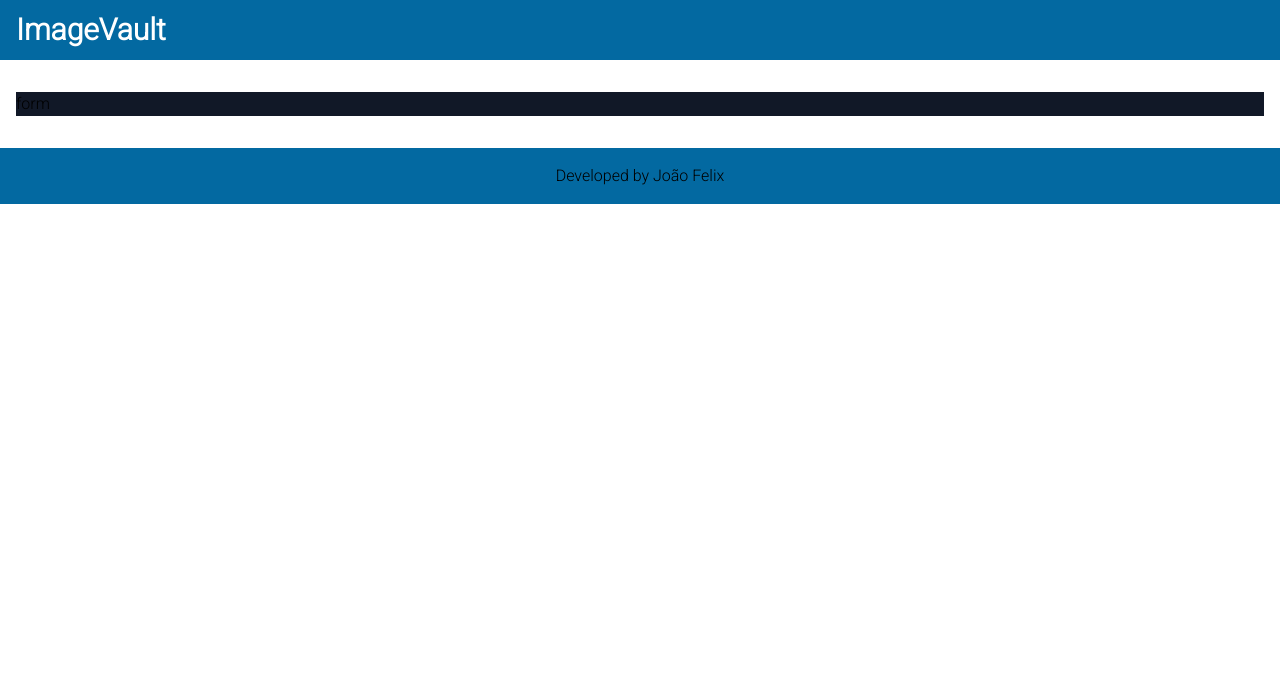
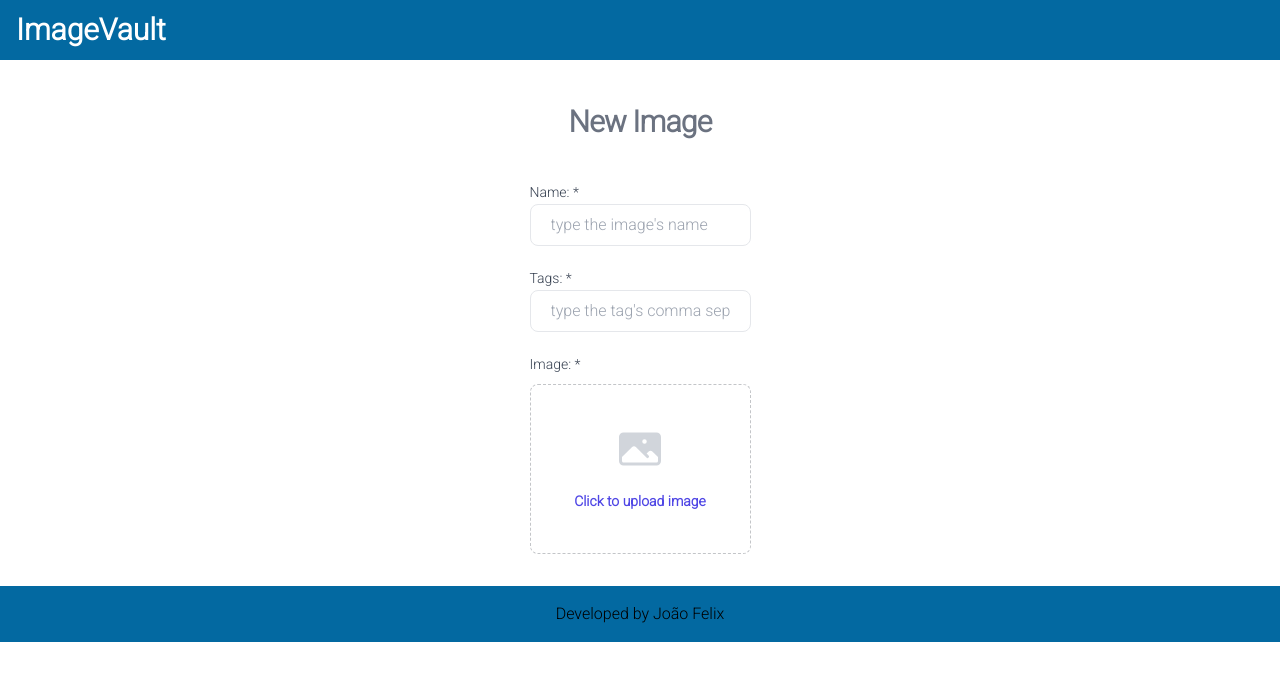
Before and after one commit to JoaoFXs/image-vault, a Next.js app: page /form in a window 1280 px wide. Shown: the top 680 px of the page. Built offline with nearby package versions, Linux system fonts and the light colour scheme.

Commit message:
Create form page

```diff
--- a/src/app/form/page.tsx
+++ b/src/app/form/page.tsx
@@ -1,9 +1,40 @@
-import { Template } from '@/components'
+import { Template, InputText } from '@/components'
 
 export default function FormPage(){
     return(
         <Template>
-         <h1 className="bg-gray-900">form</h1>
+
+         <section className='flex flex-col items-center justify-center my-5'>
+            <h5 className='mt-3 mb-10 text-3xl font-extrabold tracking-tight text-gray-500'>New Image</h5>
+            <form>
+                <div className='grid grid-cols-1'>
+                    <label className='block text-sm font-medium leading-6 text-gray-700'>Name: *</label>
+                    <InputText placeholder="type the image's name"/>
+                </div>
+
+                <div className='mt-5 grid grid-cols-1'>
+                    <label className='block text-sm font-medium leading-6 text-gray-700'>Tags: *</label>
+                    <InputText placeholder="type the tag's comma separated"/>
+                </div>
+
+                <div className='mt-5 grid grid-cols-1'>
+                    <label className='block text-sm font-medium leading-6 text-gray-700'>Image: *</label>
+                    <div className='mt-2 flex justify-center rounded-lg border border-dashed border-gray-900/25 px-6 py-10'>
+                        <div className='text-center'>
+                                <svg className="mx-auto h-12 w-12 text-gray-300" viewBox="0 0 24 24" fill="currentColor" aria-hidden="true">
+                                    <path fill-rule="evenodd" d="M1.5 6a2.25 2.25 0 012.25-2.25h16.5A2.25 2.25 0 0122.5 6v12a2.25 2.25 0 01-2.25 2.25H3.75A2.25 2.25 0 011.5 18V6zM3 16.06V18c0 .414.336.75.75.75h16.5A.75.75 0 0021 18v-1.94l-2.69-2.689a1.5 1.5 0 00-2.12 0l-.88.879.97.97a.75.75 0 11-1.06 1.06l-5.16-5.159a1.5 1.5 0 00-2.12 0L3 16.061zm10.125-7.81a1.125 1.125 0 112.25 0 1.125 1.125 0 01-2.25 0z" clip-rule="evenodd" />
+                                </svg>
+                                <div className='mt-4 flex text-sm leading-6 text-gray-600'>
+                                    <label className='relative cursor-pointer rounded-md bg-white font-semibold text-indigo-600'>
+                                        <span>Click to upload image</span>
+                                        <input type='file' className='sr-only'/>
+                                    </label>
+                                </div>
+                        </div>
+                    </div>
+                </div>
+            </form>
+         </section>
         </Template>
     )
 }
--- a/src/app/gallery/page.tsx
+++ b/src/app/gallery/page.tsx
@@ -38,7 +38,7 @@
             <section className='flex flex-col items-center justify-center my-5'>
 
                 <div className="flex space-x-4">
-                    <InputText onChange={event => setQuery(event.target.value)}/>
+                    <InputText placeholder="Type Name or Tags"onChange={event => setQuery(event.target.value)}/>
 
                     <select onChange={event=> setExtension(event.target.value)} className="border px-4 py-2 rounded-lg text-gray-900">
                         <option value="">All formats</option>
--- a/src/components/input/Input.tsx
+++ b/src/components/input/Input.tsx
@@ -3,11 +3,13 @@
 interface InputTextProps{
     style?: string;
     onChange?: (event: React.ChangeEvent<HTMLInputElement>) => void
+    placeholder?: string;
 }
-export const InputText: React.FC<InputTextProps> = ({style, onChange} : InputTextProps) => {
+export const InputText: React.FC<InputTextProps> = ({style, ...rest} : InputTextProps) => {
     return(
       <input type='text'
-                    onChange={onChange}
-                    className={`${style} border px-5 py-2 rounded-lg text-gray-700`}/>
+                    {...rest}
+                    className={`${style} border px-5 py-2 rounded-lg text-gray-700`}
+                    />
     )
 }
```
